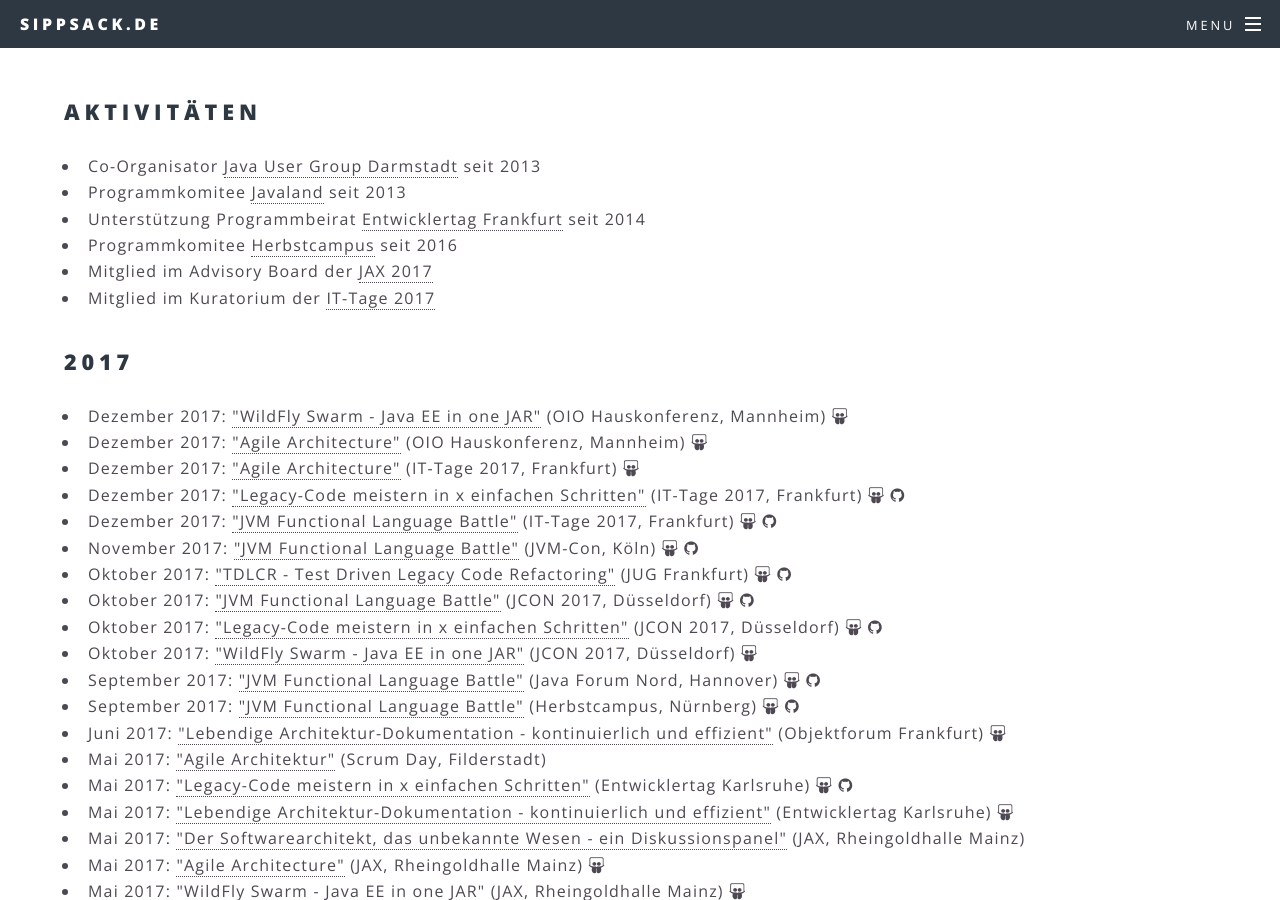
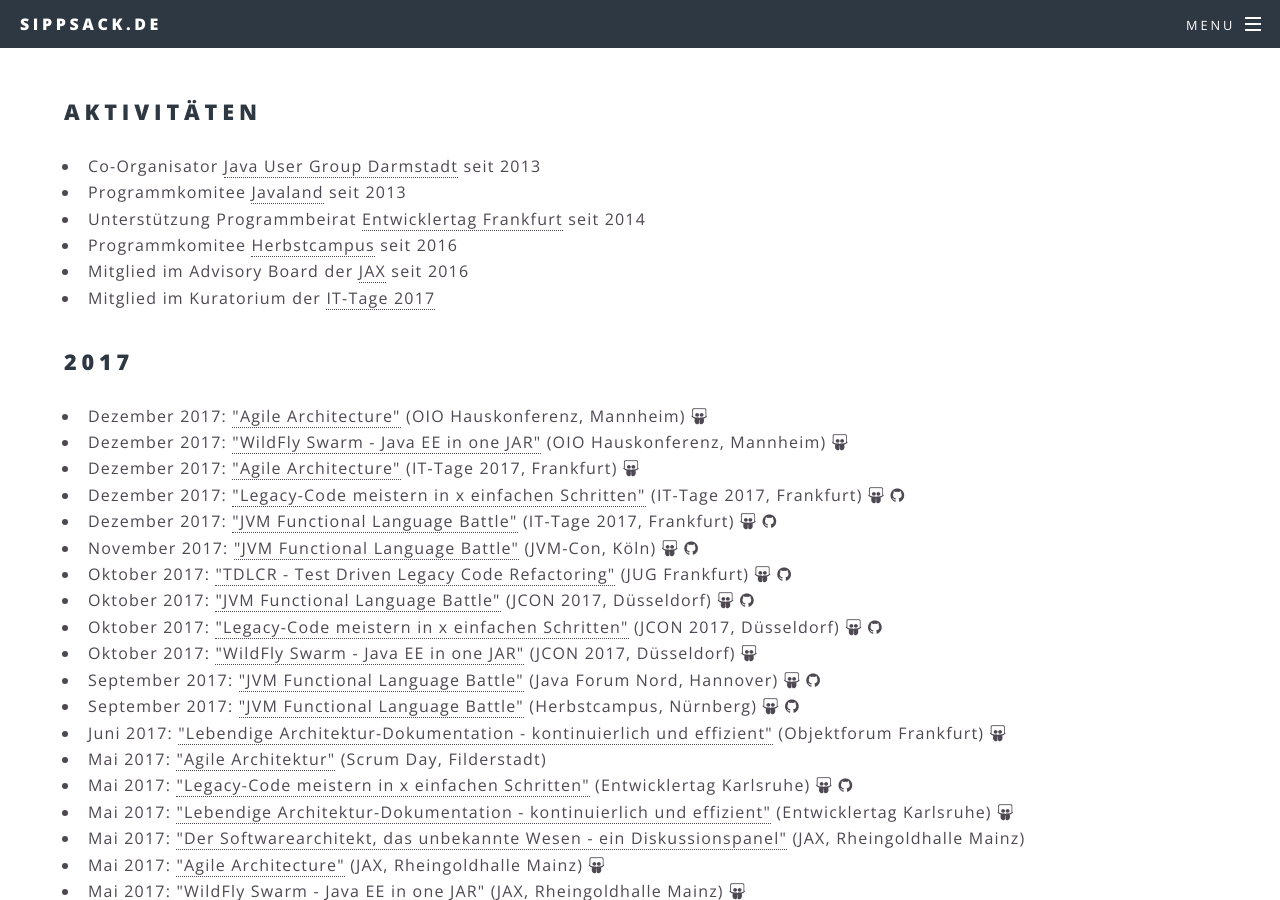
Before and after one commit to sippsack/sippsack.github.io, a Jekyll site: the page built from talks.md, in a window 1280 px wide and 900 px high, scrolled down 348 px. Built offline with Jekyll 4.4.1, drawn with Linux system fonts in a browser that asks for light colours.

Commit message:
changed talk order

```diff
--- a/talks.md
+++ b/talks.md
@@ -11,7 +11,7 @@
     <li>Programmkomitee <a href="http://www.javaland.eu/">Javaland</a> seit 2013</li>
     <li>Unterstützung Programmbeirat <a href="https://entwicklertag.de/">Entwicklertag Frankfurt</a> seit 2014</li>
     <li>Programmkomitee <a href="https://www.herbstcampus.de/konferenz_programmkomitee.php">Herbstcampus</a> seit 2016</li>
-    <li>Mitglied im Advisory Board der <a href="http://www.jax.de/">JAX 2017</a></li>
+    <li>Mitglied im Advisory Board der <a href="http://www.jax.de/">JAX</a> seit 2016</li>
     <li>Mitglied im Kuratorium der <a href="https://www.ittage.informatik-aktuell.de/konferenz/kuratorium/">IT-Tage 2017</a></li>
 </ul>
 
```
Also changed, not shown: _data/talks.yaml (+5 -5 lines).
